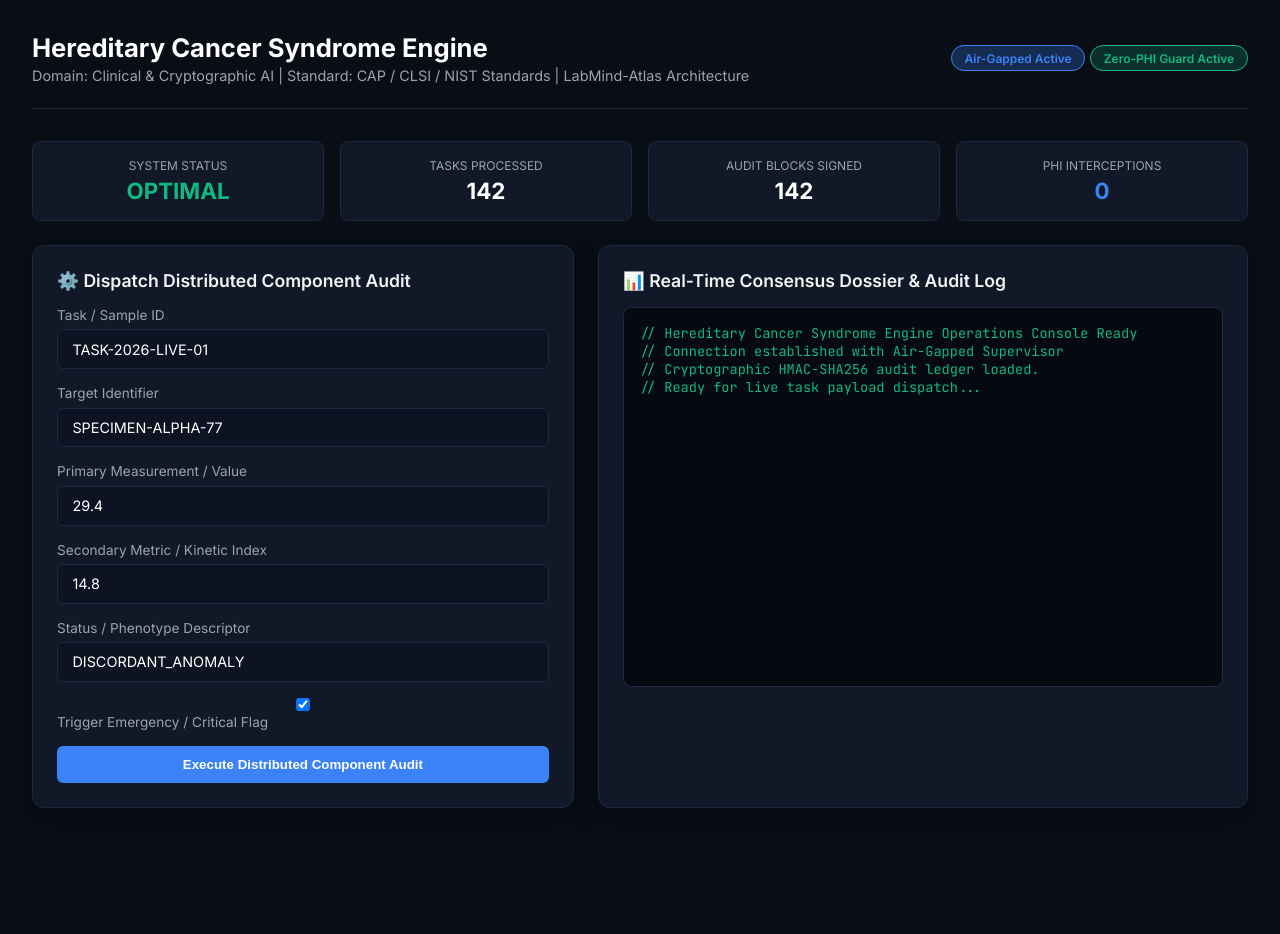
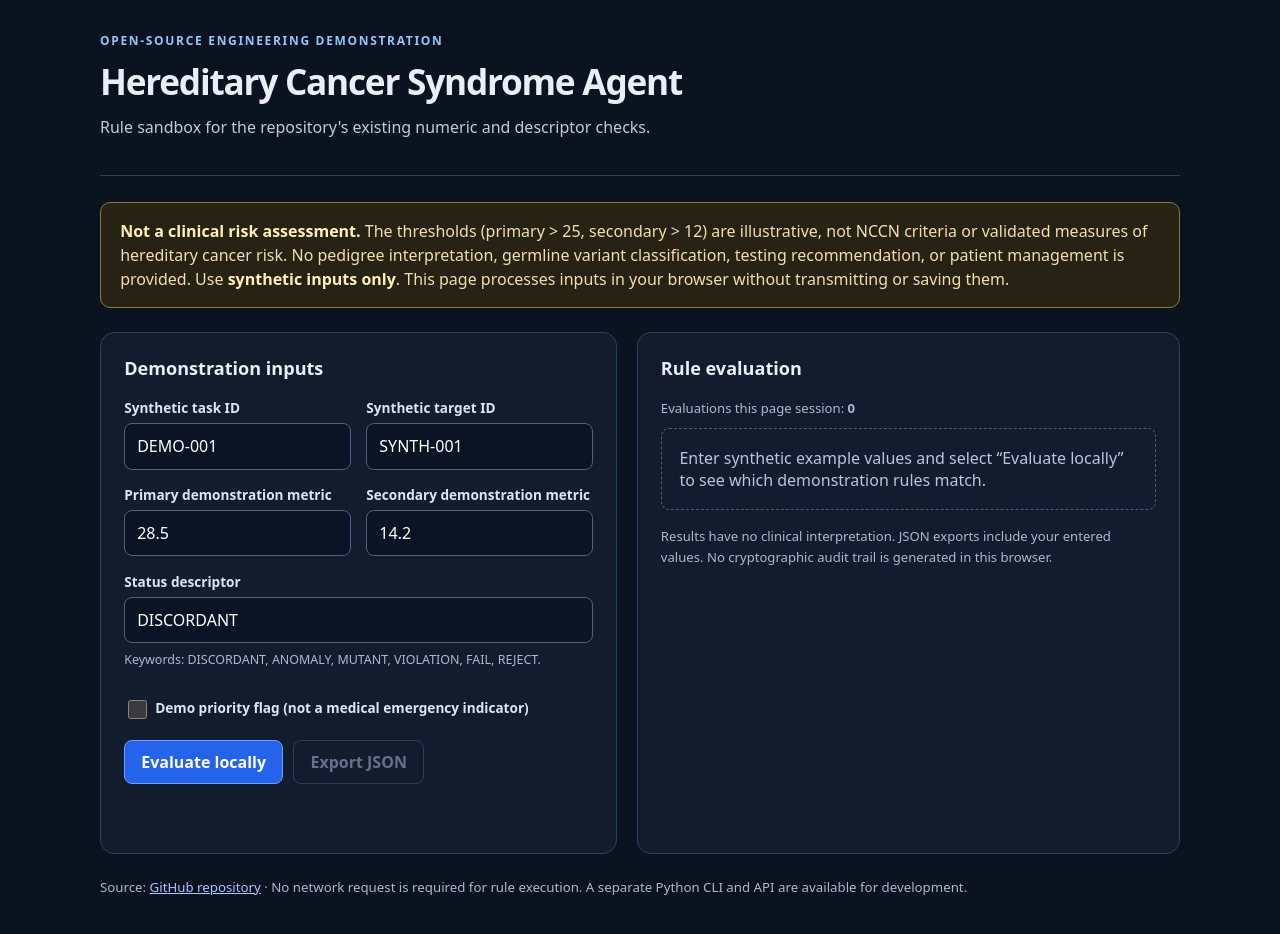
Before and after one commit to abusuraihsakhri/hereditary-cancer-syndrome-agent, a plain HTML site: page web/index.html in a window 1280 px wide. Before the commit the page ends 840 px from the top, so only its background shows below. Drawn offline with Linux system fonts and the light colour scheme.

Commit message:
Replace broken web console with accessible offline rule sandbox

```diff
--- a/web/index.html
+++ b/web/index.html
@@ -1,236 +1,89 @@
-<!DOCTYPE html>
+<!doctype html>
 <html lang="en">
 <head>
-    <meta charset="UTF-8">
-    <meta name="viewport" content="width=device-width, initial-scale=1.0">
-    <title>Hereditary Cancer Syndrome Engine — Operations Console</title>
-    <link href="https://fonts.googleapis.com/css2?family=Inter:wght@300;400;600;700&family=JetBrains+Mono:wght@400;600&display=swap" rel="stylesheet">
-    <style>
-        :root {
-            --bg: #090d16;
-            --card: #111827;
-            --border: #1f293d;
-            --accent: #3b82f6;
-            --accent-glow: rgba(59, 130, 246, 0.25);
-            --text: #f3f4f6;
-            --text-muted: #9ca3af;
-            --danger: #ef4444;
-            --warning: #f59e0b;
-            --success: #10b981;
-        }
-        * { box-sizing: border-box; margin: 0; padding: 0; }
-        body {
-            font-family: 'Inter', sans-serif;
-            background: var(--bg);
-            color: var(--text);
-            padding: 2rem;
-            min-height: 100vh;
-        }
-        .header {
-            display: flex;
-            justify-content: space-between;
-            align-items: center;
-            border-bottom: 1px solid var(--border);
-            padding-bottom: 1.5rem;
-            margin-bottom: 2rem;
-        }
-        .header-title h1 { font-size: 1.6rem; font-weight: 700; color: #fff; }
-        .header-title p { color: var(--text-muted); font-size: 0.9rem; margin-top: 0.25rem; }
-        .badge {
-            display: inline-block;
-            padding: 0.3rem 0.8rem;
-            border-radius: 9999px;
-            font-size: 0.75rem;
-            font-weight: 600;
-            background: var(--accent-glow);
-            color: var(--accent);
-            border: 1px solid var(--accent);
-        }
-        .grid {
-            display: grid;
-            grid-template-columns: 1fr 1.2fr;
-            gap: 1.5rem;
-        }
-        .card {
-            background: var(--card);
-            border: 1px solid var(--border);
-            border-radius: 12px;
-            padding: 1.5rem;
-            box-shadow: 0 10px 25px rgba(0,0,0,0.3);
-        }
-        .card h2 {
-            font-size: 1.1rem;
-            font-weight: 600;
-            margin-bottom: 1rem;
-            display: flex;
-            align-items: center;
-            gap: 0.5rem;
-        }
-        .form-group { margin-bottom: 1rem; }
-        label { display: block; font-size: 0.85rem; color: var(--text-muted); margin-bottom: 0.4rem; }
-        input, select, textarea {
-            width: 100%;
-            padding: 0.65rem 0.9rem;
-            background: #0d1322;
-            border: 1px solid var(--border);
-            border-radius: 6px;
-            color: #fff;
-            font-family: inherit;
-            font-size: 0.9rem;
-        }
-        input:focus, textarea:focus { outline: none; border-color: var(--accent); }
-        .btn {
-            background: var(--accent);
-            color: #fff;
-            border: none;
-            padding: 0.7rem 1.4rem;
-            border-radius: 6px;
-            font-weight: 600;
-            cursor: pointer;
-            transition: 0.2s;
-            width: 100%;
-        }
-        .btn:hover { background: #2563eb; }
-        .terminal {
-            background: #060911;
-            border: 1px solid var(--border);
-            border-radius: 8px;
-            padding: 1rem;
-            font-family: 'JetBrains Mono', monospace;
-            font-size: 0.85rem;
-            color: #10b981;
-            height: 380px;
-            overflow-y: auto;
-            white-space: pre-wrap;
-        }
-        .metrics-bar {
-            display: grid;
-            grid-template-columns: repeat(4, 1fr);
-            gap: 1rem;
-            margin-bottom: 1.5rem;
-        }
-        .metric-box {
-            background: var(--card);
-            border: 1px solid var(--border);
-            border-radius: 8px;
-            padding: 1rem;
-            text-align: center;
-        }
-        .metric-val { font-size: 1.4rem; font-weight: 700; color: #fff; margin-top: 0.25rem; }
-        .metric-label { font-size: 0.75rem; color: var(--text-muted); text-transform: uppercase; }
-    </style>
+  <meta charset="utf-8">
+  <meta name="viewport" content="width=device-width, initial-scale=1">
+  <meta name="color-scheme" content="dark">
+  <meta name="description" content="Local, synthetic-input demonstration of the repository's numerical rules. Not a hereditary cancer risk assessment.">
+  <title>Hereditary Cancer Syndrome Agent | Rule Sandbox</title>
+  <style>
+    :root{font-family:system-ui,-apple-system,BlinkMacSystemFont,"Segoe UI",sans-serif;color-scheme:dark;background:#0b1220;color:#e9eef8}
+    *{box-sizing:border-box}body{margin:0;min-height:100vh}
+    .shell{width:min(1080px,calc(100% - 2rem));margin:0 auto;padding:2rem 0 4rem}
+    header{border-bottom:1px solid #334155;padding-bottom:1.6rem;margin-bottom:1.6rem}
+    .eyebrow{font-size:.75rem;letter-spacing:.14em;text-transform:uppercase;font-weight:750;color:#93c5fd}
+    h1{font-size:clamp(1.55rem,3vw,2.2rem);letter-spacing:-.035em;margin:.5rem 0}
+    h2{font-size:1.13rem;margin:0 0 1.1rem}
+    p{color:#becbdb;line-height:1.6;margin:.6rem 0}
+    .notice{border:1px solid #90793c;background:#262315;border-radius:10px;padding:1rem 1.2rem;margin-bottom:1.5rem;color:#f3dfab;line-height:1.5}
+    .notice strong{color:#fff0ba}
+    .layout{display:grid;grid-template-columns:minmax(0,1fr) minmax(0,1.05fr);gap:1.2rem}
+    .panel{background:#121c2c;border:1px solid #314059;border-radius:14px;padding:1.45rem;min-width:0}
+    .fields{display:grid;grid-template-columns:repeat(2,minmax(0,1fr));gap:.95rem}
+    .wide{grid-column:1/-1}
+    label{display:block;font-size:.85rem;font-weight:650;margin-bottom:.4rem;color:#dbe5f6}
+    input:not([type=checkbox]),select{width:100%;background:#0a1424;color:#fff;border:1px solid #50617a;border-radius:8px;font:inherit;padding:.7rem .75rem;min-height:44px}
+    :focus-visible{outline:3px solid #93c5fd;outline-offset:3px}
+    input[type=checkbox]{height:19px;width:19px;margin-right:.5rem;vertical-align:middle}
+    .check{margin:1.1rem 0}
+    .help{font-size:.78rem;color:#a9bad0;margin-top:.4rem}
+    .buttons{display:flex;flex-wrap:wrap;gap:.65rem}
+    button{min-height:44px;border-radius:8px;border:1px solid #6ca1fc;background:#2563eb;color:white;font:inherit;font-weight:700;padding:.65rem 1rem;cursor:pointer}
+    button.secondary{background:transparent;color:#c6d9ff;border-color:#566b8c}
+    button:disabled{opacity:.45;cursor:not-allowed}
+    .status{display:inline-block;padding:.34rem .65rem;border:1px solid #64748b;border-radius:999px;font-size:.83rem;font-weight:700;color:#d8e6f5}
+    .status.flagged{border-color:#e3b365;color:#ffda97}
+    .output{margin:1rem 0 0;display:grid;gap:.65rem}
+    .alert{border-left:3px solid #fbbf24;background:#0c1728;border-radius:7px;padding:.85rem 1rem}
+    .alert strong{display:block;font-size:.92rem}.alert p{margin:.3rem 0;font-size:.87rem}
+    .empty{border:1px dashed #4b5d77;border-radius:8px;padding:1.1rem;color:#b8c6d9}
+    .error{color:#ffc1c1;margin-top:.75rem;min-height:1.5em}
+    .small{font-size:.82rem;color:#a9bad0;margin-top:1rem}
+    code{background:#0a1424;padding:.1rem .3rem;border-radius:3px;color:#d4e3ff}
+    footer{margin-top:1.5rem;font-size:.83rem;color:#a9bad0}
+    a{color:#a6c8ff}
+    @media(max-width:760px){.layout{grid-template-columns:1fr}.shell{width:min(100% - 1.2rem,1080px);padding-top:1.2rem}.panel{padding:1rem}}
+    @media(max-width:410px){.fields{grid-template-columns:1fr}.wide{grid-column:auto}.buttons button{width:100%}}
+  </style>
+  <script src="./app.js" defer></script>
 </head>
 <body>
-
-    <div class="header">
-        <div class="header-title">
-            <h1>Hereditary Cancer Syndrome Engine</h1>
-            <p>Domain: Clinical & Cryptographic AI | Standard: CAP / CLSI / NIST Standards | LabMind-Atlas Architecture</p>
+<main class="shell">
+  <header>
+    <div class="eyebrow">Open-source engineering demonstration</div>
+    <h1>Hereditary Cancer Syndrome Agent</h1>
+    <p>Rule sandbox for the repository's existing numeric and descriptor checks.</p>
+  </header>
+  <section class="notice" aria-label="Limitations and privacy">
+    <strong>Not a clinical risk assessment.</strong> The thresholds (primary &gt; 25, secondary &gt; 12) are illustrative, not NCCN criteria or validated measures of hereditary cancer risk. No pedigree interpretation, germline variant classification, testing recommendation, or patient management is provided. Use <strong>synthetic inputs only</strong>. This page processes inputs in your browser without transmitting or saving them.
+  </section>
+  <div class="layout">
+    <section class="panel" aria-labelledby="inputs-title">
+      <h2 id="inputs-title">Demonstration inputs</h2>
+      <form id="audit-form" novalidate>
+        <div class="fields">
+          <div><label for="task-id">Synthetic task ID</label><input id="task-id" value="DEMO-001" maxlength="64" required autocomplete="off"></div>
+          <div><label for="target-id">Synthetic target ID</label><input id="target-id" value="SYNTH-001" maxlength="64" required autocomplete="off"></div>
+          <div><label for="primary">Primary demonstration metric</label><input id="primary" type="number" step="any" value="28.5" required></div>
+          <div><label for="secondary">Secondary demonstration metric</label><input id="secondary" type="number" step="any" value="14.2" required></div>
+          <div class="wide"><label for="descriptor">Status descriptor</label><input id="descriptor" value="DISCORDANT" maxlength="120" required autocomplete="off"><p class="help">Keywords: DISCORDANT, ANOMALY, MUTANT, VIOLATION, FAIL, REJECT.</p></div>
         </div>
-        <div>
-            <span class="badge">Air-Gapped Active</span>
-            <span class="badge" style="background: rgba(16,185,129,0.2); color: #10b981; border-color: #10b981;">Zero-PHI Guard Active</span>
+        <div class="check"><label for="critical"><input type="checkbox" id="critical">Demo priority flag (not a medical emergency indicator)</label></div>
+        <div class="buttons">
+          <button type="submit">Evaluate locally</button>
+          <button type="button" class="secondary" id="export" disabled>Export JSON</button>
         </div>
-    </div>
-
-    <div class="metrics-bar">
-        <div class="metric-box">
-            <div class="metric-label">System Status</div>
-            <div class="metric-val" style="color: var(--success);" id="m-status">OPTIMAL</div>
-        </div>
-        <div class="metric-box">
-            <div class="metric-label">Tasks Processed</div>
-            <div class="metric-val" id="m-tasks">142</div>
-        </div>
-        <div class="metric-box">
-            <div class="metric-label">Audit Blocks Signed</div>
-            <div class="metric-val" id="m-audit">142</div>
-        </div>
-        <div class="metric-box">
-            <div class="metric-label">PHI Interceptions</div>
-            <div class="metric-val" style="color: var(--accent);" id="m-phi">0</div>
-        </div>
-    </div>
-
-    <div class="grid">
-        <div class="card">
-            <h2>⚙️ Dispatch Distributed Component Audit</h2>
-            <div class="form-group">
-                <label>Task / Sample ID</label>
-                <input type="text" id="task_id" value="TASK-2026-LIVE-01">
-            </div>
-            <div class="form-group">
-                <label>Target Identifier</label>
-                <input type="text" id="target_id" value="SPECIMEN-ALPHA-77">
-            </div>
-            <div class="form-group">
-                <label>Primary Measurement / Value</label>
-                <input type="number" id="primary_metric" value="29.4" step="0.1">
-            </div>
-            <div class="form-group">
-                <label>Secondary Metric / Kinetic Index</label>
-                <input type="number" id="secondary_metric" value="14.8" step="0.1">
-            </div>
-            <div class="form-group">
-                <label>Status / Phenotype Descriptor</label>
-                <input type="text" id="status_descriptor" value="DISCORDANT_ANOMALY">
-            </div>
-            <div class="form-group">
-                <label><input type="checkbox" id="is_critical" checked> Trigger Emergency / Critical Flag</label>
-            </div>
-            <button class="btn" onclick="runAudit()">Execute Distributed Component Audit</button>
-        </div>
-
-        <div class="card">
-            <h2>📊 Real-Time Consensus Dossier & Audit Log</h2>
-            <div class="terminal" id="outputConsole">// Hereditary Cancer Syndrome Engine Operations Console Ready
-// Connection established with Air-Gapped Supervisor
-// Cryptographic HMAC-SHA256 audit ledger loaded.
-// Ready for live task payload dispatch...</div>
-        </div>
-    </div>
-
-    <script>
-        async function runAudit() {
-            const consoleEl = document.getElementById('outputConsole');
-            consoleEl.innerText = "// Dispatching task across specialized workers...
-// Invoking InvariantQCWorker, SafetyEscalationWorker, ProtocolWorker...";
-
-            const payload = {
-                task_id: document.getElementById('task_id').value,
-                target_identifier: document.getElementById('target_id').value,
-                primary_metric: parseFloat(document.getElementById('primary_metric').value),
-                secondary_metric: parseFloat(document.getElementById('secondary_metric').value),
-                status_descriptor: document.getElementById('status_descriptor').value,
-                is_critical_flag: document.getElementById('is_critical').checked
-            };
-
-            try {
-                const res = await fetch('/api/audit', {
-                    method: 'POST',
-                    headers: { 'Content-Type': 'application/json' },
-                    body: JSON.stringify(payload)
-                });
-                const data = await res.json();
-                consoleEl.innerText = JSON.stringify(data, null, 2);
-                document.getElementById('m-tasks').innerText = parseInt(document.getElementById('m-tasks').innerText) + 1;
-                document.getElementById('m-audit').innerText = parseInt(document.getElementById('m-audit').innerText) + 1;
-            } catch (err) {
-                consoleEl.innerText = "// Offline / Simulation Output:\n" + JSON.stringify({
-                    dossier_id: "DOSSIER-SIM-" + Math.floor(Math.random()*10000),
-                    system: "hereditary-cancer-syndrome-engine",
-                    domain: "Clinical & Cryptographic AI",
-                    task_id: payload.task_id,
-                    overall_urgency: payload.is_critical_flag ? "CRITICAL_STAT_PANIC" : "ELEVATED_RISK",
-                    integrity_status: "DISCORDANT_ANOMALY",
-                    alerts: [
-                        { worker: "InvariantQCWorker", alert: "Primary metric exceeds upper reference bound" },
-                        { worker: "SafetyEscalationWorker", alert: "Critical emergency interlock flag active" }
-                    ],
-                    audit_hash: "HMAC_SHA256_e83f9a72b941d6c381f9"
-                }, null, 2);
-            }
-        }
-    </script>
+        <p class="error" id="error" role="alert"></p>
+      </form>
+    </section>
+    <section class="panel" aria-labelledby="results-title">
+      <h2 id="results-title">Rule evaluation</h2>
+      <p class="small">Evaluations this page session: <strong id="count">0</strong></p>
+      <div id="result" aria-live="polite" aria-atomic="true"><div class="empty">Enter synthetic example values and select “Evaluate locally” to see which demonstration rules match.</div></div>
+      <p class="small">Results have no clinical interpretation. JSON exports include your entered values. No cryptographic audit trail is generated in this browser.</p>
+    </section>
+  </div>
+  <footer>Source: <a href="https://github.com/abusuraihsakhri/hereditary-cancer-syndrome-agent">GitHub repository</a> · No network request is required for rule execution. A separate Python CLI and API are available for development.</footer>
+</main>
 </body>
 </html>
```
